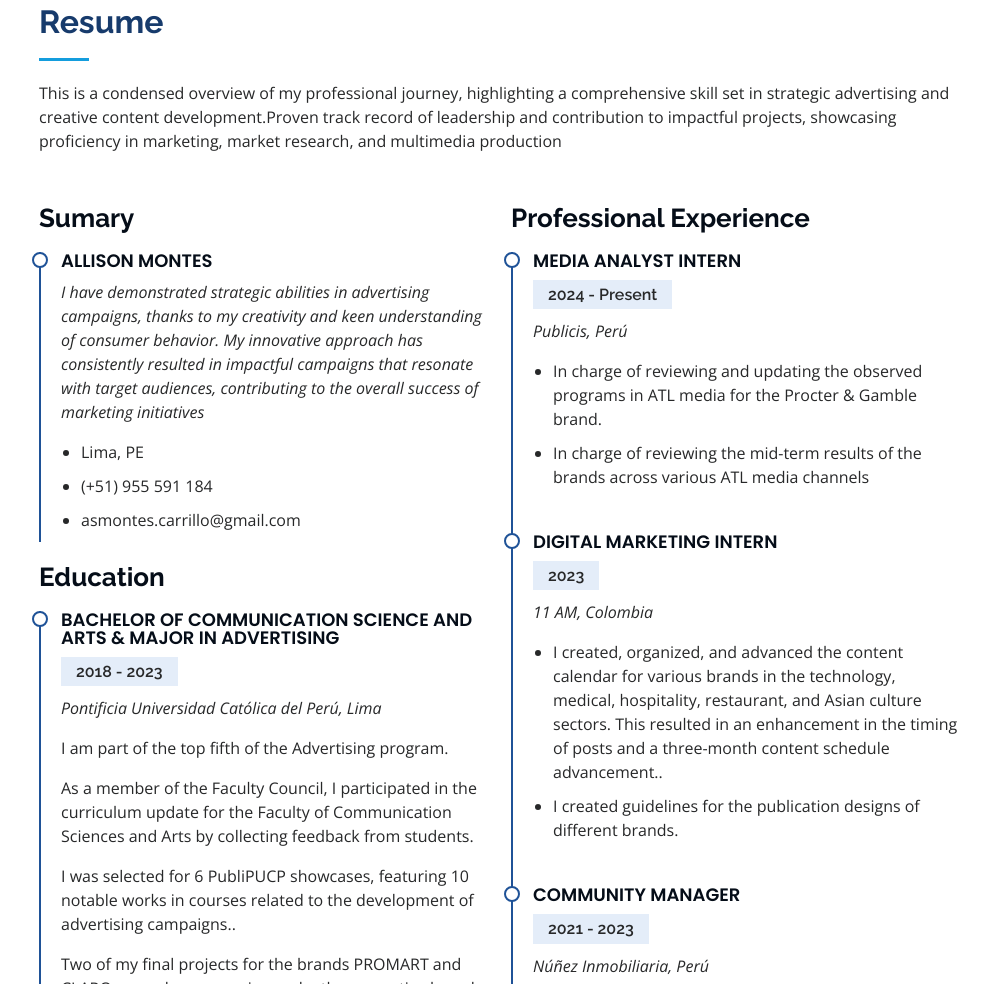
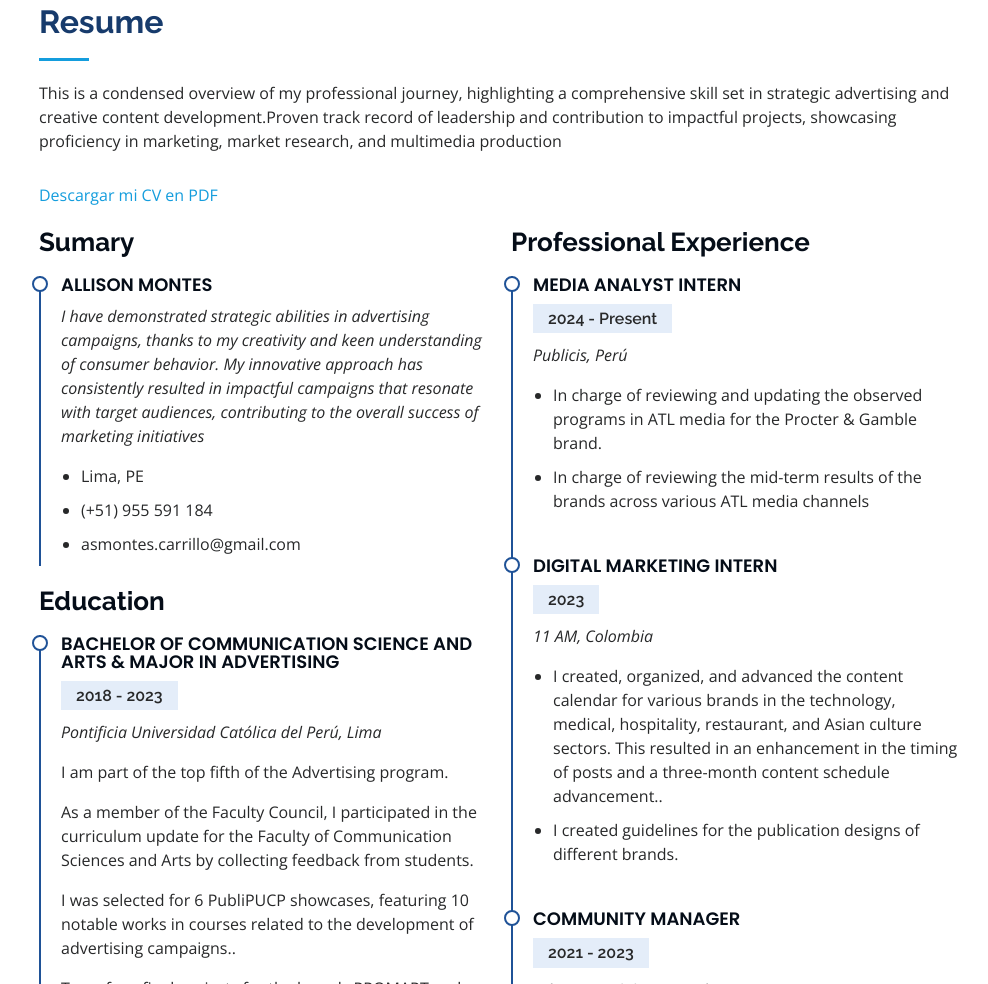
Before and after one commit to AllisonMontes/CV_Allison-Montes, a plain HTML site: page index.html in a window 1280 px wide. Shown: the part 2498-3482 px from the top of the page, without its empty margins (291-1279 px from the left). Drawn offline with nearby package versions, Linux system fonts and the light colour scheme.

Commit message:
Update index.html

```diff
--- a/index.html
+++ b/index.html
@@ -256,6 +256,8 @@
           <h2>Resume</h2>
           <p>This is a condensed overview of my professional journey, highlighting a comprehensive skill set in strategic advertising and creative content development.Proven track record of leadership and contribution to impactful projects, showcasing proficiency in marketing, market research, and multimedia production </p>
         </div>
+
+        <a href="assets/CV_Allison_Montes.pdf" download="CV_Allison_Montes.pdf">Descargar mi CV en PDF</a>
 
         <div class="row">
           <div class="col-lg-6" data-aos="fade-up">
```
